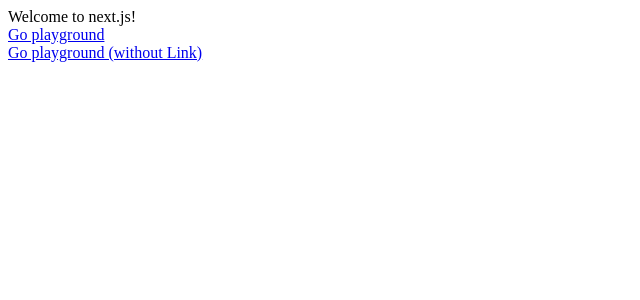
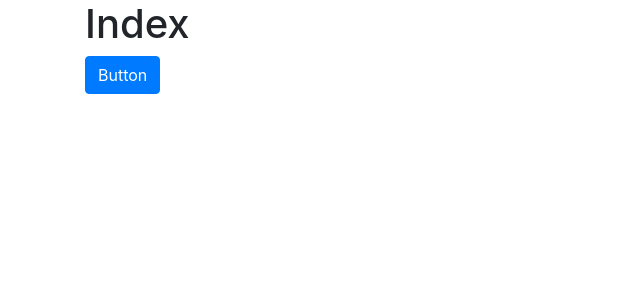
Before and after one commit to eyabc/next.js-tutorial, a Next.js app: page / in a window 1280 px wide. Shown: the top 300 px of the page, without its empty margins (0-640 px from the left). Built offline with nearby package versions, Linux system fonts and the light colour scheme.

Commit message:
#2 : NextJS 실습 1

```diff
--- /dev/null
+++ b/pages/_document.js
@@ -0,0 +1,25 @@
+import Document, { Head, Main, NextScript } from 'next/document';
+
+class CustomDocument extends Document {
+  render () {
+    return (
+      <html>
+      <Head>
+        <head><title>Example Site</title>
+          <link rel="stylesheet" href="https://stackpath.bootstrapcdn.com/bootstrap/4.5.0/css/bootstrap.min.css"
+                integrity="sha384-9aIt2nRpC12Uk9gS9baDl411NQApFmC26EwAOH8WgZl5MYYxFfc+NcPb1dKGj7Sk"
+                crossOrigin="anonymous"/>
+        </head>
+      </Head>
+      <body>
+      <div className="container">
+        <Main/>
+      </div>
+      <NextScript/>
+      </body>
+      </html>
+    );
+  }
+}
+
+export default CustomDocument;
--- a/pages/index.js
+++ b/pages/index.js
@@ -1,16 +1,16 @@
+import React, { Component } from 'react';
 import Link from 'next/link';
 
-export default () => (
-  <div>
-    Welcome to next.js!
-    <div>
-      <Link href="/playground">
-        <a>Go playground</a>
-      </Link>
-    </div>
 
-    <div>
-        <a href="/playground">Go playground (without Link)</a>
-    </div>
-  </div>
-)
+class Index extends Component {
+  render () {
+    return (
+      <div>
+        <h1>Index</h1>
+        <button className="btn btn-primary">Button</button>
+      </div>
+    );
+  }
+}
+
+export default Index;
```
